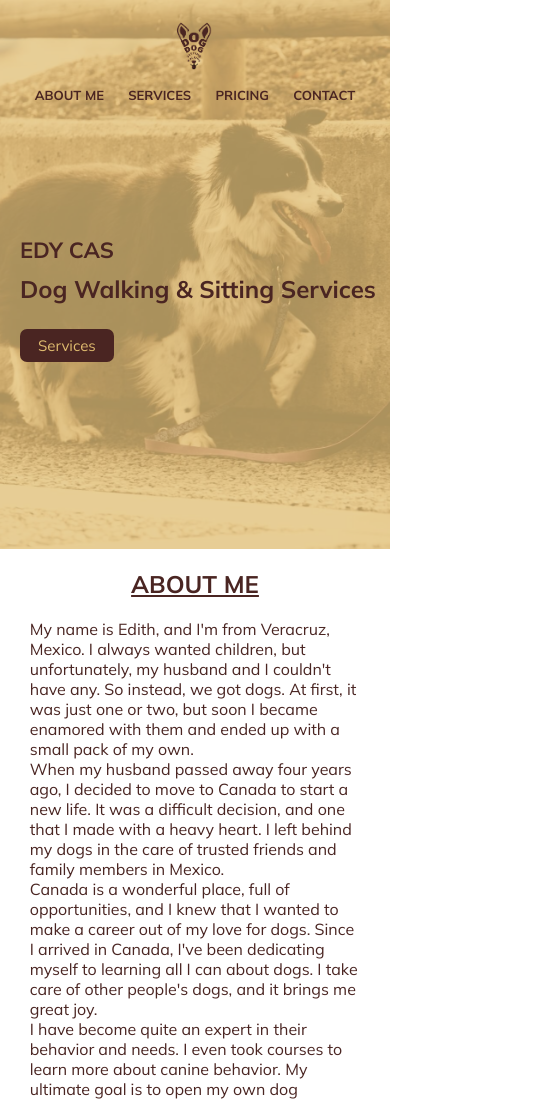
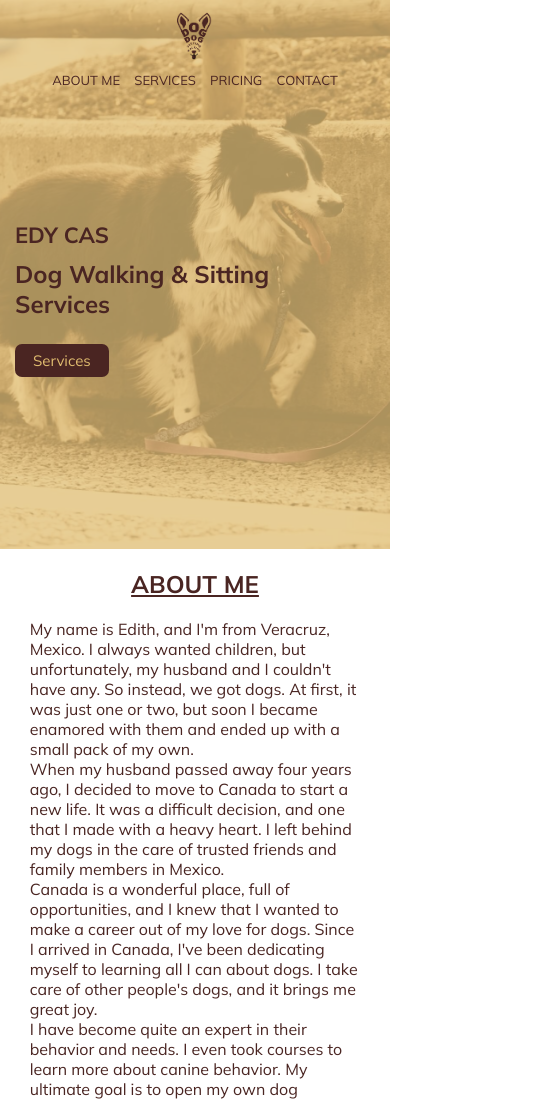
Before and after one commit to elsalvacion/dog-walking, a plain HTML site: page index.html in a window 390 px wide. Shown: the top 1100 px of the page, 540 px wide, since content can reach past the window. Drawn offline with nearby package versions, Linux system fonts and the light colour scheme.

Commit message:
responsive edited

```diff
--- a/style.css
+++ b/style.css
@@ -273,16 +273,20 @@ h1 {
 @media (max-width: 680px) {
   .nav-container {
     flex-direction: column;
+    justify-content: center;
+    width: 100%;
   }
   .nav-links a {
     font-size: small;
   }
   .showcase-container {
     height: 65vh;
+    width: 100%;
   }
   .showcase-content {
     margin-top: 50px;
-    padding: 20px;
+    padding: 15px;
+    width: 90%;
   }
   .showcase-content h2 {
     font-size: x-large;
@@ -330,3 +334,14 @@ h1 {
     font-size: 26px;
   }
 }
+
+@media (max-width: 400px) {
+  .nav-container {
+    padding: 5px;
+  }
+
+  .nav-container a {
+    padding: 5px;
+    font-weight: 400;
+  }
+}
```
